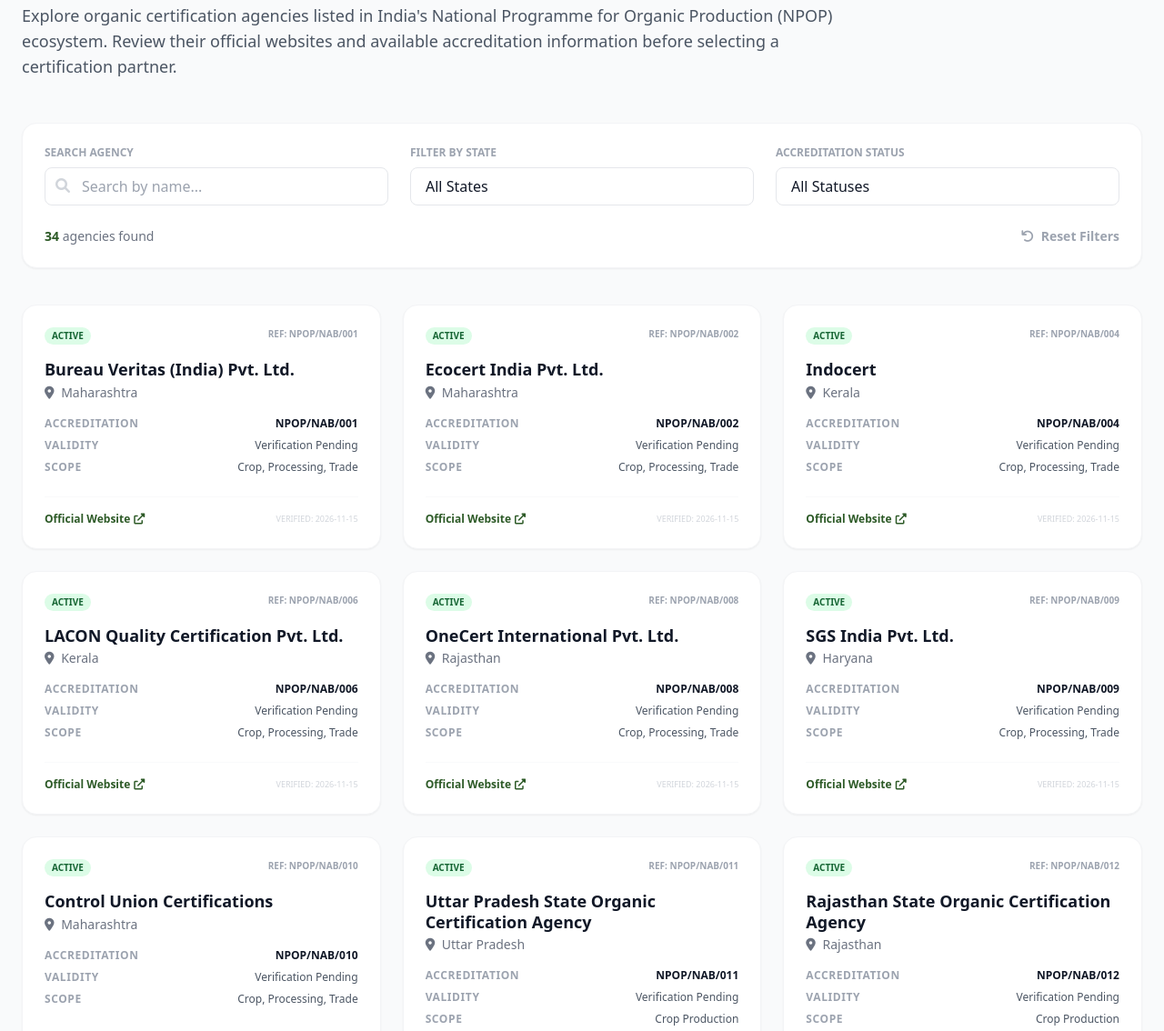
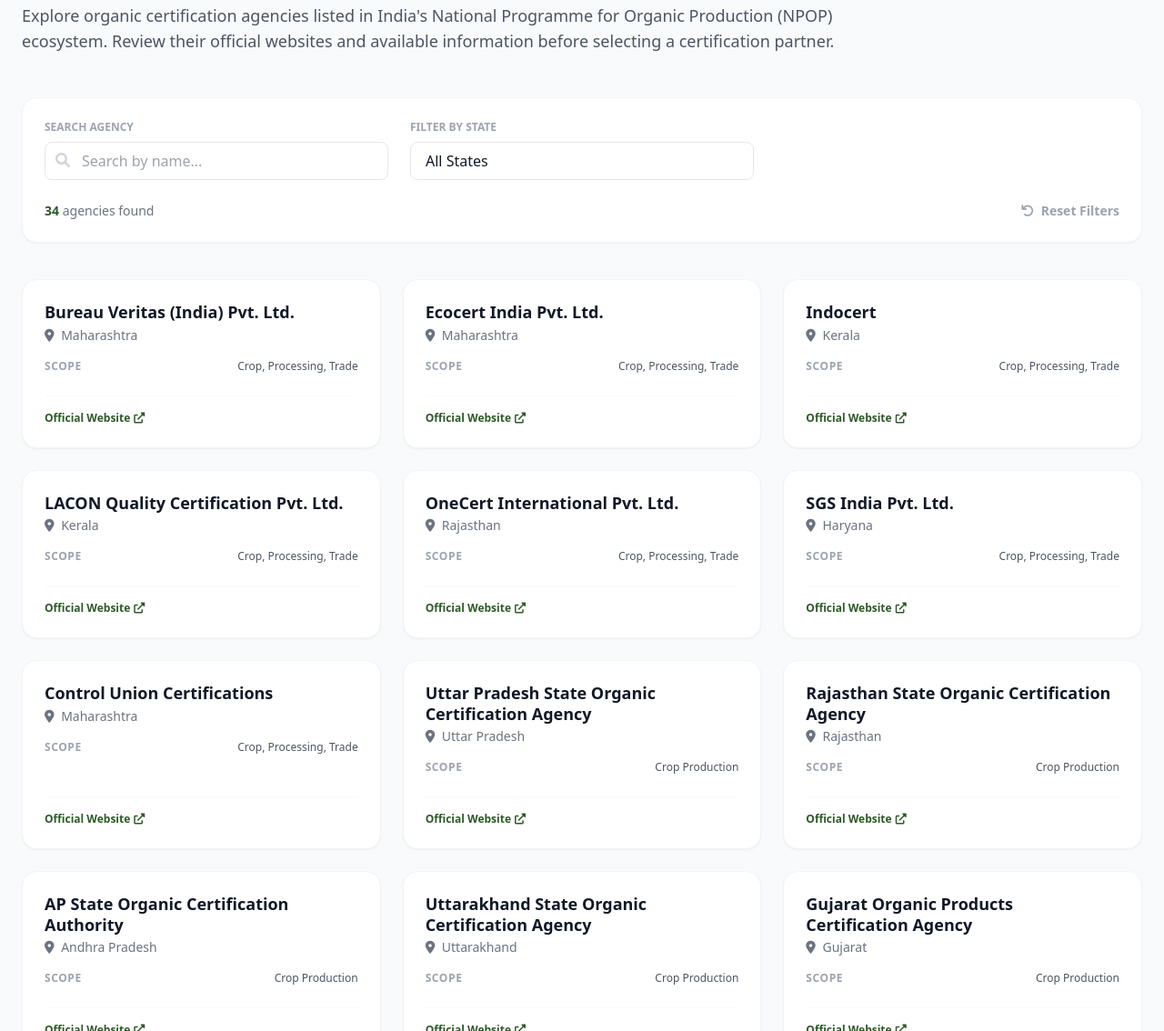
Before and after one commit to bharatorganic-mart/bharatorganic-mart, a plain HTML site: page certification/npop-certification-bodies.html in a window 1280 px wide. Shown: the part 345-1479 px from the top of the page at 91% size. Drawn offline with nearby package versions, Linux system fonts and the light colour scheme.

Commit message:
acridation removed

```diff
--- a/certification/npop-certification-bodies.html
+++ b/certification/npop-certification-bodies.html
@@ -45,12 +45,7 @@
             border-bottom-color: var(--organic-green) !important;
         }
 
-        .status-badge { font-size: 10px; font-weight: 700; padding: 2px 8px; border-radius: 9999px; text-transform: uppercase; }
-        .status-active { background-color: #dcfce7; color: #166534; }
-        .status-suspension { background-color: #fee2e2; color: #991b1b; }
-        .status-pending { background-color: #f3f4f6; color: #374151; }
-        .status-expired { background-color: #fef3c7; color: #92400e; }
-    </style>
+            </style>
 </head>
 <body class="bg-gray-50 font-sans text-gray-900">
 
@@ -132,7 +127,7 @@
 
         <header class="mb-12">
             <h1 class="text-3xl md:text-5xl font-extrabold text-organic mb-4 leading-tight">NPOP Organic Certification Bodies in India</h1>
-            <p class="text-lg text-gray-600 max-w-4xl">Explore organic certification agencies listed in India's National Programme for Organic Production (NPOP) ecosystem. Review their official websites and available accreditation information before selecting a certification partner.</p>
+            <p class="text-lg text-gray-600 max-w-4xl">Explore organic certification agencies listed in India's National Programme for Organic Production (NPOP) ecosystem. Review their official websites and available information before selecting a certification partner.</p>
         </header>
 
         <!-- Search and Filters -->
@@ -152,16 +147,7 @@
                         <!-- Dynamic options -->
                     </select>
                 </div>
-                <div>
-                    <label class="block text-xs font-bold uppercase text-gray-400 mb-2">Accreditation Status</label>
-                    <select id="statusFilter" class="w-full px-4 py-2 border border-gray-200 rounded-lg focus:outline-none focus:ring-2 focus:ring-green-500 appearance-none bg-white">
-                        <option value="">All Statuses</option>
-                        <option value="Active">Active Accreditation</option>
-                        <option value="Suspension">Under Suspension</option>
-                        <option value="Verification Pending">Verification Pending</option>
-                        <option value="Expired">Expired / Withdrawn</option>
-                    </select>
-                </div>
+                <div></div>
             </div>
             <div class="mt-6 flex justify-between items-center">
                 <p class="text-sm text-gray-500"><span id="resultCount" class="font-bold text-organic">0</span> agencies found</p>
@@ -259,26 +245,12 @@
                 const card = document.createElement('div');
                 card.className = 'bg-white p-6 rounded-2xl shadow-sm border border-gray-100 flex flex-col justify-between hover:border-organic transition group';
 
-                const statusClass = `status-${agency.status.toLowerCase().replace(' ', '-')}`;
-
                 card.innerHTML = `
                     <div>
-                        <div class="flex justify-between items-start mb-4">
-                            <span class="status-badge ${statusClass}">${agency.status}</span>
-                            <span class="text-[10px] text-gray-400 uppercase font-bold">Ref: ${agency.accNo}</span>
-                        </div>
                         <h3 class="font-bold text-lg mb-1 group-hover:text-organic transition leading-tight">${agency.name}</h3>
                         <p class="text-sm text-gray-500 mb-4"><i class="fas fa-map-marker-alt mr-1"></i> ${agency.state}</p>
 
                         <div class="space-y-2 mb-6">
-                            <div class="flex justify-between text-xs">
-                                <span class="text-gray-400 uppercase font-bold tracking-wider">Accreditation</span>
-                                <span class="font-bold">${agency.accNo}</span>
-                            </div>
-                            <div class="flex justify-between text-xs">
-                                <span class="text-gray-400 uppercase font-bold tracking-wider">Validity</span>
-                                <span class="text-gray-600">${agency.validity}</span>
-                            </div>
                             <div class="flex justify-between text-xs">
                                 <span class="text-gray-400 uppercase font-bold tracking-wider">Scope</span>
                                 <span class="text-gray-600">${agency.scope}</span>
@@ -289,7 +261,6 @@
                         <a href="${agency.website}" target="_blank" class="text-xs font-bold text-organic flex items-center hover:underline">
                             Official Website <i class="fas fa-external-link-alt ml-1"></i>
                         </a>
-                        <span class="text-[9px] text-gray-300 uppercase">Verified: ${agency.lastVerified}</span>
                     </div>
                 `;
                 grid.appendChild(card);
@@ -299,13 +270,11 @@
         function filterAgencies() {
             const searchTerm = document.getElementById('searchInput').value.toLowerCase();
             const selectedState = document.getElementById('stateFilter').value;
-            const selectedStatus = document.getElementById('statusFilter').value;
 
             const filtered = agencies.filter(agency => {
-                const matchesSearch = agency.name.toLowerCase().includes(searchTerm) || agency.accNo.toLowerCase().includes(searchTerm);
+                const matchesSearch = agency.name.toLowerCase().includes(searchTerm);
                 const matchesState = selectedState === '' || agency.state === selectedState;
-                const matchesStatus = selectedStatus === '' || agency.status === selectedStatus;
-                return matchesSearch && matchesState && matchesStatus;
+                return matchesSearch && matchesState;
             });
 
             renderAgencies(filtered);
@@ -314,7 +283,6 @@
         function resetFilters() {
             document.getElementById('searchInput').value = '';
             document.getElementById('stateFilter').value = '';
-            document.getElementById('statusFilter').value = '';
             filterAgencies();
         }
 
@@ -335,7 +303,6 @@
 
         document.getElementById('searchInput').addEventListener('input', filterAgencies);
         document.getElementById('stateFilter').addEventListener('change', filterAgencies);
-        document.getElementById('statusFilter').addEventListener('change', filterAgencies);
 
         // Mobile Nav Toggle
         function toggleMobileNav() {
```
Also changed, not shown: 2 other files.
